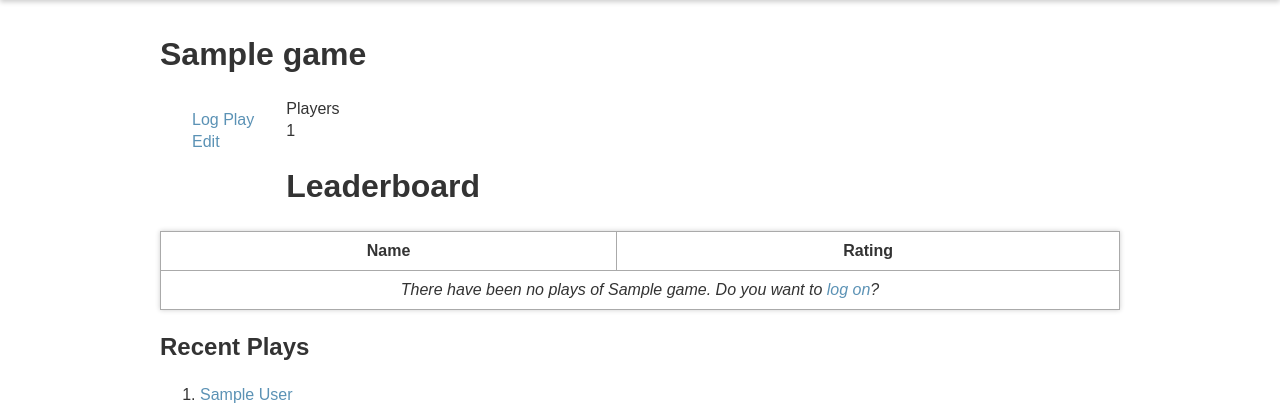
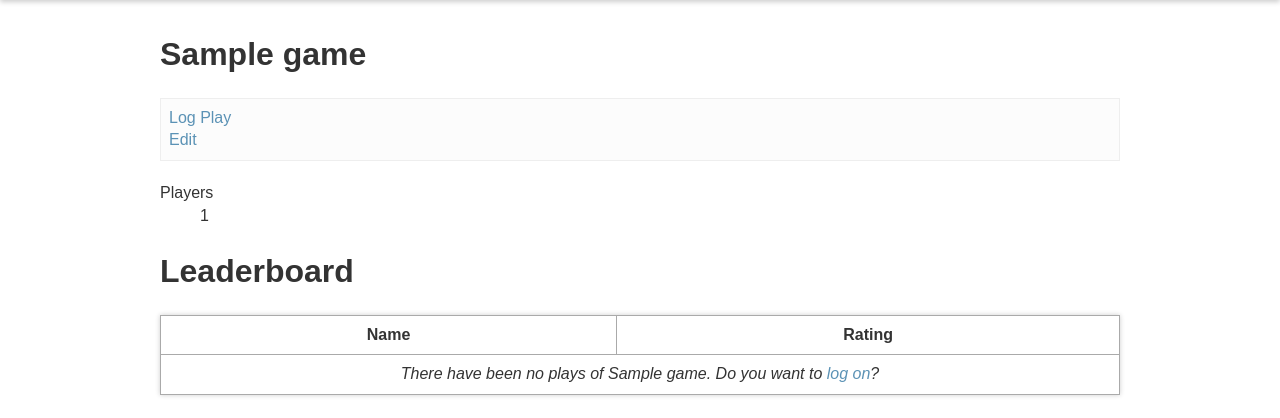
Before and after one commit to kevincarrogan/bogogger, a Django app: page /games/sample/ in a window 1280 px wide. Shown: the part 61-479 px from the top of the page. Run offline with Django 3.2, Linux system fonts and the light colour scheme; tables that the repository leaves empty hold one stand-in row (values such as "Sample post"); some libraries are stand-ins or nearby versions.

Commit message:
Styling the secondary navigation.

```diff
--- a/gamelog/static/css/main.css
+++ b/gamelog/static/css/main.css
@@ -140,7 +140,13 @@ main > h1 {
 }
 
 main > nav {
-    margin-bottom: 2em;
+    background-color: #fcfcfc;
+    border: 1px solid #eee;
+    box-sizing: border-box;
+    margin: 0;
+    margin-bottom: 1.34em;
+    padding: 0.5em;
+    width: 100%;
 }
 
 fieldset {
```
